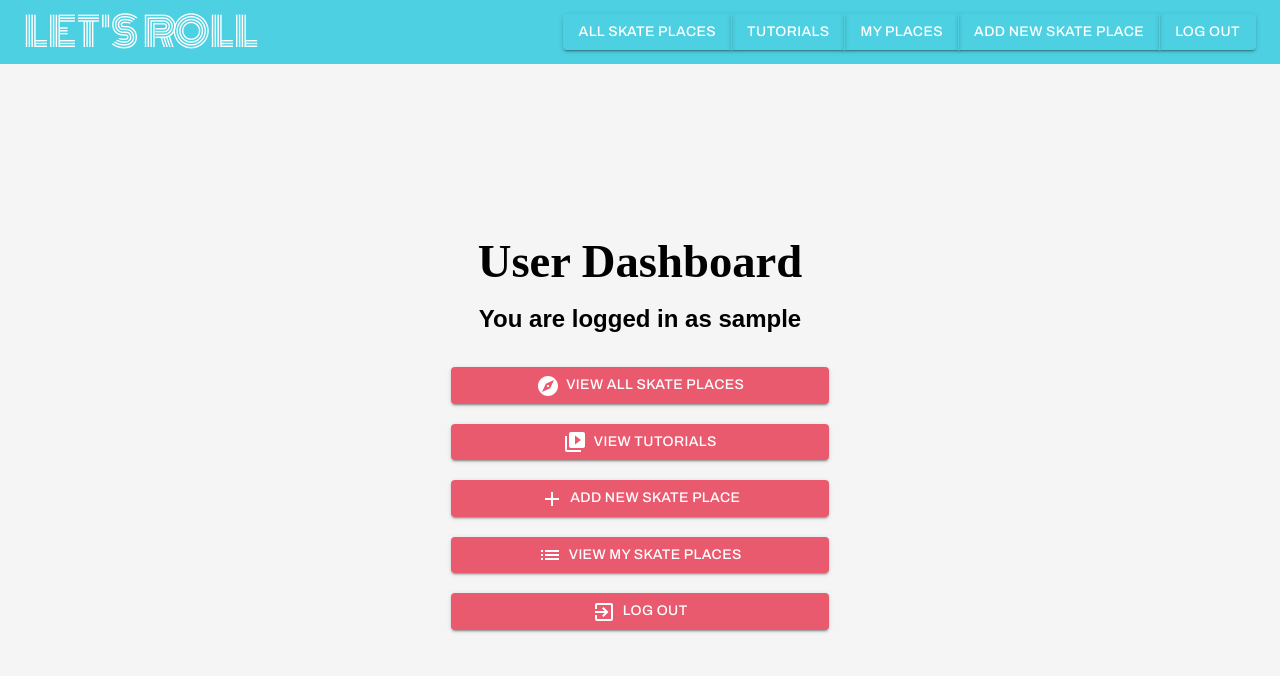
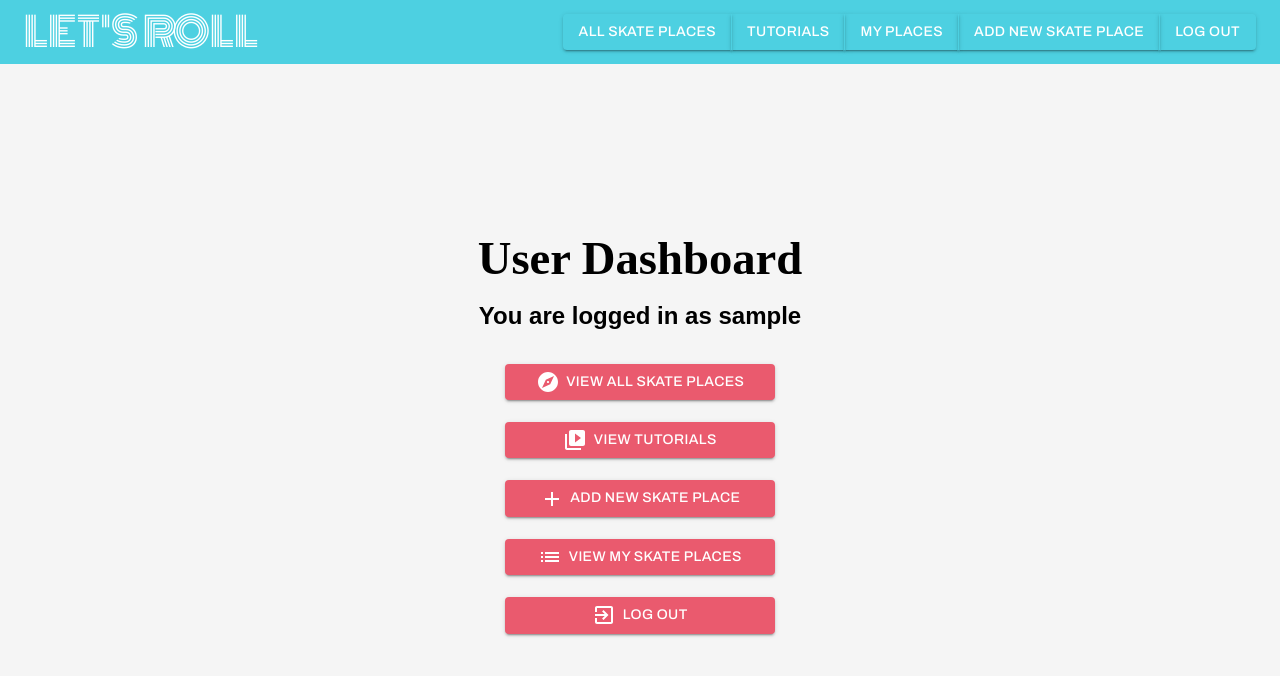
Before and after one commit to jadavianett/Lets-Roll, a React (Create React App) app in the folder client/: page /userdashboard in a window 1280 px wide. Shown: the top 676 px of the page. Built offline with nearby package versions, Linux system fonts and the light colour scheme; sample sign-in values are in the browser's storage; a web font is replaced by a local one.

Commit message:
done with pages

```diff
--- a/client/src/pages/AddNewPlace.js
+++ b/client/src/pages/AddNewPlace.js
@@ -6,24 +6,16 @@ import { React, useContext, useState, useEffect } from "react";
 import { useHistory } from "react-router-dom";
 import API from "../Utils/API";
 import AuthContext from "../context/AuthContext";
-//import jwt_decode from "jwt-decode";
+
 function AddNewPlace() {
   const history = useHistory();
   const [name, setName] = useState("");
   const [location, setLocation] = useState("");
   const [type, setType] = useState("");
   const [notes, setNotes] = useState([]);
-  // logged-in user
-  //const [user, setUser] = useState({});
+
   const { jwt } = useContext(AuthContext);
-  useEffect(() => {
-    if (jwt) {
-      //var decoded = jwt_decode(jwt);
-      //console.log(decoded);
-      //setUser(decoded);
-      //console.log(decoded.username);
-    }
-  }, [jwt]);
+
   const handleSave = (e) => {
     e.preventDefault();
     console.log("clicked");
@@ -37,7 +29,6 @@ function AddNewPlace() {
       jwt
     )
       .then((res) => {
-        //console.log(res.data);
         history.push("/myplaces");
       })
       .catch((err) => {
@@ -54,7 +45,6 @@ function AddNewPlace() {
       setNotes(value);
     } else if (e.target.name === "type") {
       setType(value);
-      //   console.log("State changed: place type");
     }
   };
   return (
--- a/client/src/pages/AllPlaces.js
+++ b/client/src/pages/AllPlaces.js
@@ -8,15 +8,14 @@ import API from "../Utils/API";
 function AllPlaces() {
   const [places, setPlaces] = useState([]);
   const [currentPage, setCurrentPage] = useState(1);
-  const [placesPerPage, setPlacesPerPage] = useState(5);
+  const [placesPerPage] = useState(5);
   const [filteredPlaces, setFilteredPlaces] = useState();
   const [currentPlaces, setCurrentPlaces] = useState();
-  const [type, setType] = useState();
+  const [setType] = useState();
 
   useEffect(() => {
     API.getPlaces()
       .then((res) => {
-        // console.log(res.data);
         setPlaces(res.data);
         setFilteredPlaces(res.data);
       })
@@ -88,8 +87,6 @@ function AllPlaces() {
           <div className="margin-auto">
             {currentPlaces &&
               currentPlaces.map((place) => (
-                // <div className="wide-card">
-
                 <AllPlacesCard
                   image={
                     place.image
@@ -103,7 +100,6 @@ function AllPlaces() {
                   id={place._id}
                   notes={place.notes}
                 />
-                // </div>
               ))}
           </div>
           <Pagination
--- a/client/src/pages/Logout.js
+++ b/client/src/pages/Logout.js
@@ -3,13 +3,13 @@ import "./Pages.css";
 import Button from "@material-ui/core/Button";
 import { Link } from "react-router-dom";
 import AuthContext from "../context/AuthContext";
-import { useState, useContext, useEffect } from "react";
+import { useContext, useEffect } from "react";
 import VideoLibraryIcon from "@material-ui/icons/VideoLibrary";
 import ExploreIcon from "@material-ui/icons/Explore";
 import VpnKeyIcon from "@material-ui/icons/VpnKey";
 
 const Logout = () => {
-  const { jwt, setJwt } = useContext(AuthContext);
+  const { setJwt } = useContext(AuthContext);
 
   useEffect(() => {
     const sessionJwt = sessionStorage.getItem("jwt");
--- a/client/src/pages/PageNotFound.js
+++ b/client/src/pages/PageNotFound.js
@@ -5,14 +5,12 @@ function PageNotFound() {
   return (
     <>
       <div className="body-wrapper">
-        {/* <div id="content-wrapper"> */}
         <h1>That is not a valid URL!</h1>
         <br />
         <br />
         <p>
           Would you like to <Link to="/allplaces">view all places?</Link>
         </p>
-        {/* </div> */}
       </div>
     </>
   );
--- a/client/src/pages/Pages.css
+++ b/client/src/pages/Pages.css
@@ -1,13 +1,10 @@
 /* ALL PAGES */
 .content-wrapper {
   box-sizing: border-box;
+  min-width: 50vw;
+  padding: 50px;
   text-align: center;
-  padding: 50px;
-  /* -webkit-box-shadow: 5px 5px 15px 5px #a0a0a0;
-  box-shadow: 5px 5px 15px 5px #a0a0a0; */
-  /* border: 1px solid #cccccc; */
   border-radius: 10px;
-  min-width: 50vw;
 }
 
 .animated-title {
@@ -29,6 +26,7 @@ h3 {
   animation: heartBeat;
   animation-duration: 5s;
 }
+
 /*ADD NEW PLACE*/
 /* ================================================================ */
 
@@ -58,7 +56,6 @@ h3 {
 #new-place-type-select {
   width: 100% !important;
   margin: 10px 0px !important;
-  /* border: 2px solid orange !important; */
 }
 
 #save-place-btn {
@@ -69,28 +66,19 @@ h3 {
 /*ALL PLACES AND MY PLACES*/
 /* ================================================================ */
 .places-wrapper {
-  margin: auto;
   text-align: center;
-  /* border: 1px dashed hotpink; */
   border-radius: 10px;
-  margin-top: 50px;
-  /* min-width: 50vw; */
-  /* width: 80vw; */
   padding: 0 10vw;
   max-width: 600px;
+  margin: auto;
+  margin-top: 50px;
   margin-bottom: 50px;
   height: 100%;
-  /* max-height: 80vh; */
 }
 
 .card-div-1 {
-  /* border: 2px solid hotpink; */
-  /* width: 80vw !important; */
-  /* max-width: 70vw;
-  min-width: 50vw; */
   padding: 30px 0px;
   margin: 30px auto;
-
   text-align: center;
 }
 
@@ -100,7 +88,6 @@ h3 {
 }
 
 .card-padding {
-  /* border: 2px solid yellow; */
   padding: 30px 0px;
 }
 
@@ -117,7 +104,6 @@ h3 {
 /* EDIT PLACE */
 /* ================================================================ */
 .delete-btn {
-  /* background-color: rgb(190, 20, 46) !important; */
   background-color: rgb(95, 30, 23) !important;
 }
 /* ================================================================ */
@@ -125,7 +111,6 @@ h3 {
 /* ONE SKATE PLACE */
 /* ================================================================ */
 .wide-paper {
-  /* dashed red; */
   min-height: 80px;
   margin: 10px 0px;
   display: flex;
@@ -139,32 +124,12 @@ h3 {
 #signup-wrapper {
   text-align: center;
   max-width: 500px;
-  /* border: 1px dashed hotpink; */
-  padding: 50px;
-  /* -webkit-box-shadow: 5px 5px 15px 5px #a0a0a0;
-  box-shadow: 5px 5px 15px 5px #a0a0a0; */
-  /* border: 1px solid #cccccc; */
   border-radius: 10px;
   margin-top: 30px;
   margin-bottom: 50px;
 }
 
-#checkbox-div-1 {
-  /* background-color: gray; */
-  width: 100%;
-}
-
-#checkbox-div-2 {
-  /* background-color: black; */
-  margin: auto;
-  width: 100%;
-  padding-bottom: 30px;
-}
-
-#current-target {
-  border: 2px dashed hotpink;
-}
-
+/* DATE PICKER */
 .MuiPickersToolbar-toolbar {
   background-color: #4dd0e1 !important;
 }
@@ -178,17 +143,24 @@ h3 {
   color: white !important;
 }
 .MuiPickersDay-current {
-  /* color: black !important; */
   border: 1px solid #ccc !important;
 }
 
+/* CHECKBOXES */
+
+#checkbox-div-1 {
+  width: 100%;
+}
+
+#checkbox-div-2 {
+  margin: auto;
+  width: 100%;
+  padding-bottom: 30px;
+}
+
 #skill-column {
-  /* border: 1px solid pink; */
   width: 100%;
   margin: auto;
-  /* display: flex;
-  flex-direction: column;
-  align-items: center; */
 }
 
 .skill-checkbox {
@@ -209,25 +181,18 @@ h3 {
 iframe {
   padding: 20px;
   margin: 20px;
-  /* min-width: 560px; */
   min-height: 315px;
-  /* -webkit-box-shadow: 5px 5px 15px 5px #a0a0a0;
-  box-shadow: 5px 5px 15px 5px #a0a0a0; */
   border: 1px solid #cccccc;
   border-radius: 10px;
-  /* margin-bottom: 30px; */
-  /* border: 1px dashed blue; */
 }
 
 #videos-div {
   text-align: center;
-  /* border: 2px dashed red; */
   display: flex;
   flex-direction: column;
 }
 
 #tutorials-wrapper {
-  /* border: 2px dashed green; */
   text-align: center;
   padding: 50px;
 }
@@ -236,13 +201,14 @@ iframe {
 
 /* USER DASHBOARD */
 /* ================================================================ */
-.full-width {
-  width: 70%;
-  /* margin-bottom: 100px; */
+#dash-links {
+  height: 270px;
+  display: flex;
+  flex-direction: column;
+  justify-content: space-between;
 }
 
-.btm-margin {
-  /* border: 1px dashed red; */
-  margin-bottom: 20px;
+.set-width {
+  width: 50%;
 }
 /* ================================================================ */
--- a/client/src/pages/UserDashboard.js
+++ b/client/src/pages/UserDashboard.js
@@ -17,9 +17,7 @@ function UserDashboard() {
   useEffect(() => {
     if (jwt) {
       var decoded = jwt_decode(jwt);
-      //console.log(decoded);
       setUser(decoded);
-      //console.log(decoded.username);
     }
   }, [jwt]);
 
@@ -34,47 +32,35 @@ function UserDashboard() {
           <br />
 
           <div id="dash-links">
-            <p class="btm-margin">
             <Link to="/allplaces" className="no-link-style">
-                <Button
-                  variant="contained"
-                  className="full-width no-link-style"
-                >
+              <Button variant="contained" className="set-width no-link-style">
                 <ExploreIcon /> &nbsp; VIEW ALL SKATE PLACES
               </Button>
             </Link>
-            </p>
-            <p class="btm-margin">
+
             <Link to="/tutorials" className="no-link-style">
-                <Button
-                  variant="contained"
-                  className="full-width no-link-style"
-                >
+              <Button variant="contained" className="set-width no-link-style">
                 <VideoLibraryIcon /> &nbsp; VIEW TUTORIALS
               </Button>
             </Link>
-            </p>
-            <p class="btm-margin">
+
             <Link to="/addnewplace" className="no-link-style">
-                <Button variant="contained" className="full-width">
+              <Button variant="contained" className="set-width">
                 <AddTwoToneIcon /> &nbsp; ADD NEW SKATE PLACE
               </Button>
             </Link>
-            </p>{" "}
-            <p class="btm-margin">
+
             <Link to="/myplaces" className="no-link-style">
-                <Button variant="contained" className="full-width">
+              <Button variant="contained" className="set-width">
                 <ListIcon /> &nbsp; VIEW MY SKATE PLACES
               </Button>
             </Link>
-            </p>
-            <p>
+
             <Link to="/logout" className="no-link-style">
-                <Button variant="contained" className="full-width">
+              <Button variant="contained" className="set-width">
                 <ExitToAppIcon /> &nbsp; LOG OUT
               </Button>
             </Link>
-            </p>
           </div>
         </div>
       </div>
```
Also changed, not shown: client/src/pages/EditPlace.js (+1 -8 lines), client/src/pages/Login.js (+3 -9 lines), client/src/pages/MyPlaces.js (+0 -10 lines), client/src/pages/Signup.js (+4 -22 lines), client/src/pages/Tutorials.js (+0 -14 lines). Lines whose indentation alone changed are shown as unchanged.
